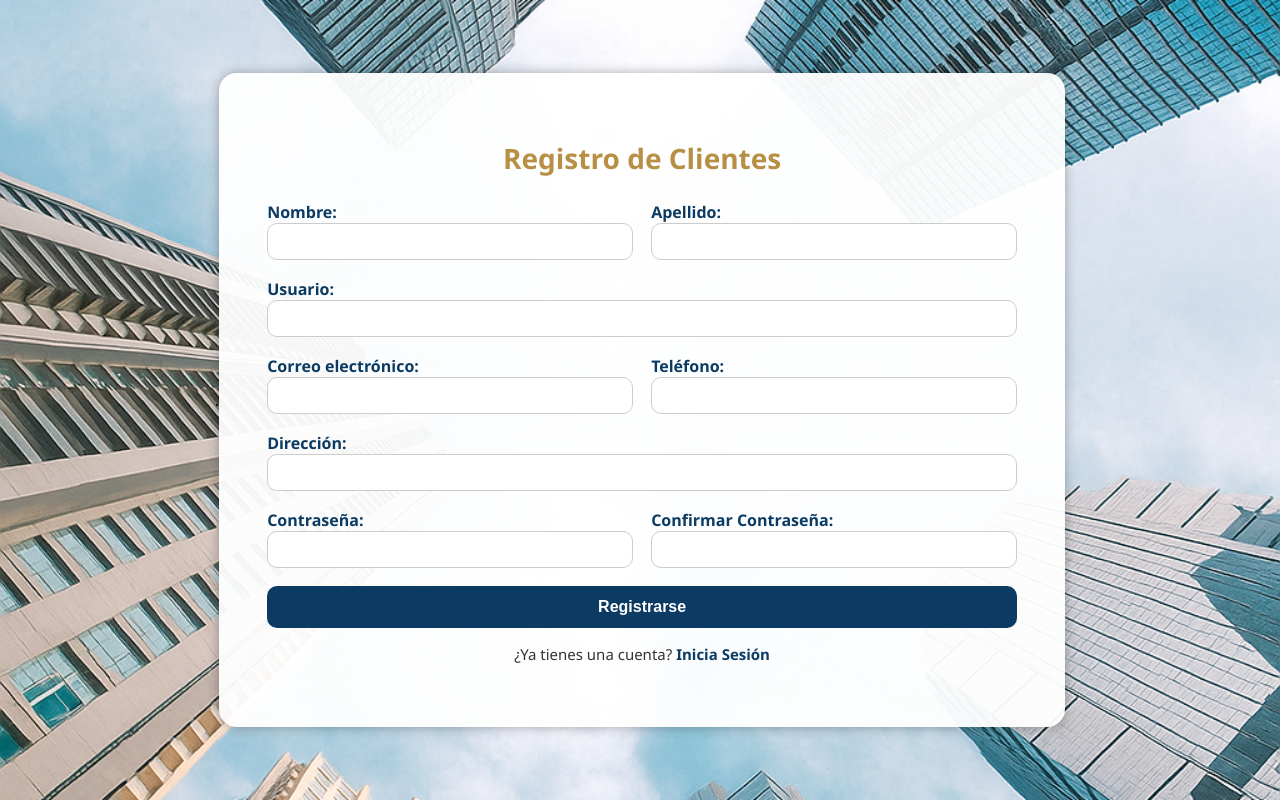
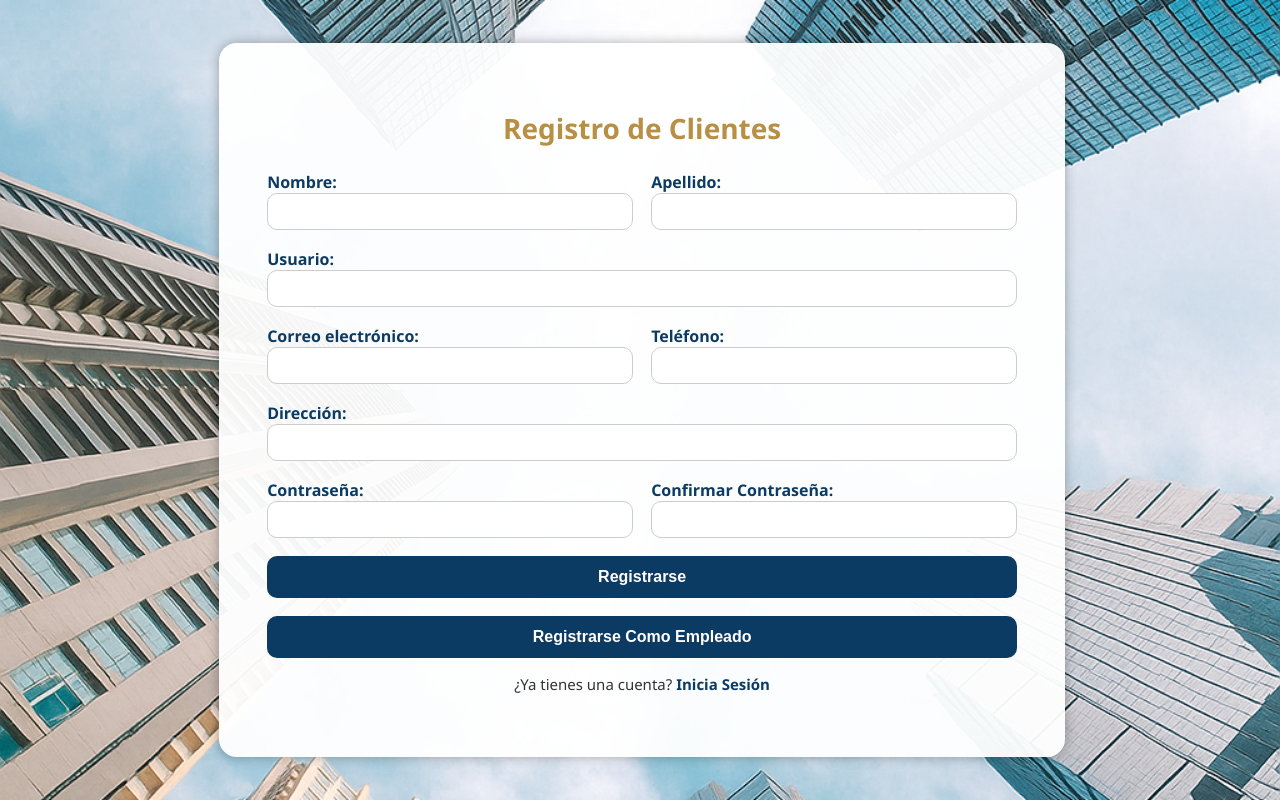
Before and after one commit to natis25/aura-realty, a PHP site: page /register.php in a window 1280 px wide. Run offline with PHP 8.4, Linux system fonts and the light colour scheme.

Commit message:
Implementacion btn registrarse como empleado

```diff
--- a/proyecto/css/styles.css
+++ b/proyecto/css/styles.css
@@ -166,6 +166,7 @@ body {
   background: #092b4a;
 }
 
+
 .signup-link {
   margin-top: 16px;
   color: #333;
--- a/proyecto/register.php
+++ b/proyecto/register.php
@@ -82,9 +82,12 @@ if ($_SERVER['REQUEST_METHOD'] === 'POST') {
         <input type="password" name="confirmar" required>
       </div>
       <button type="submit" class="btn-register">Registrarse</button>
+      <button type="submit" class="btn-register">Registrarse Como Empleado</button>
     </form>
 
     <p class="signup-link">¿Ya tienes una cuenta? <a href="login.php">Inicia Sesión</a></p>
+
+
   </div>
 </body>
 </html>
```
